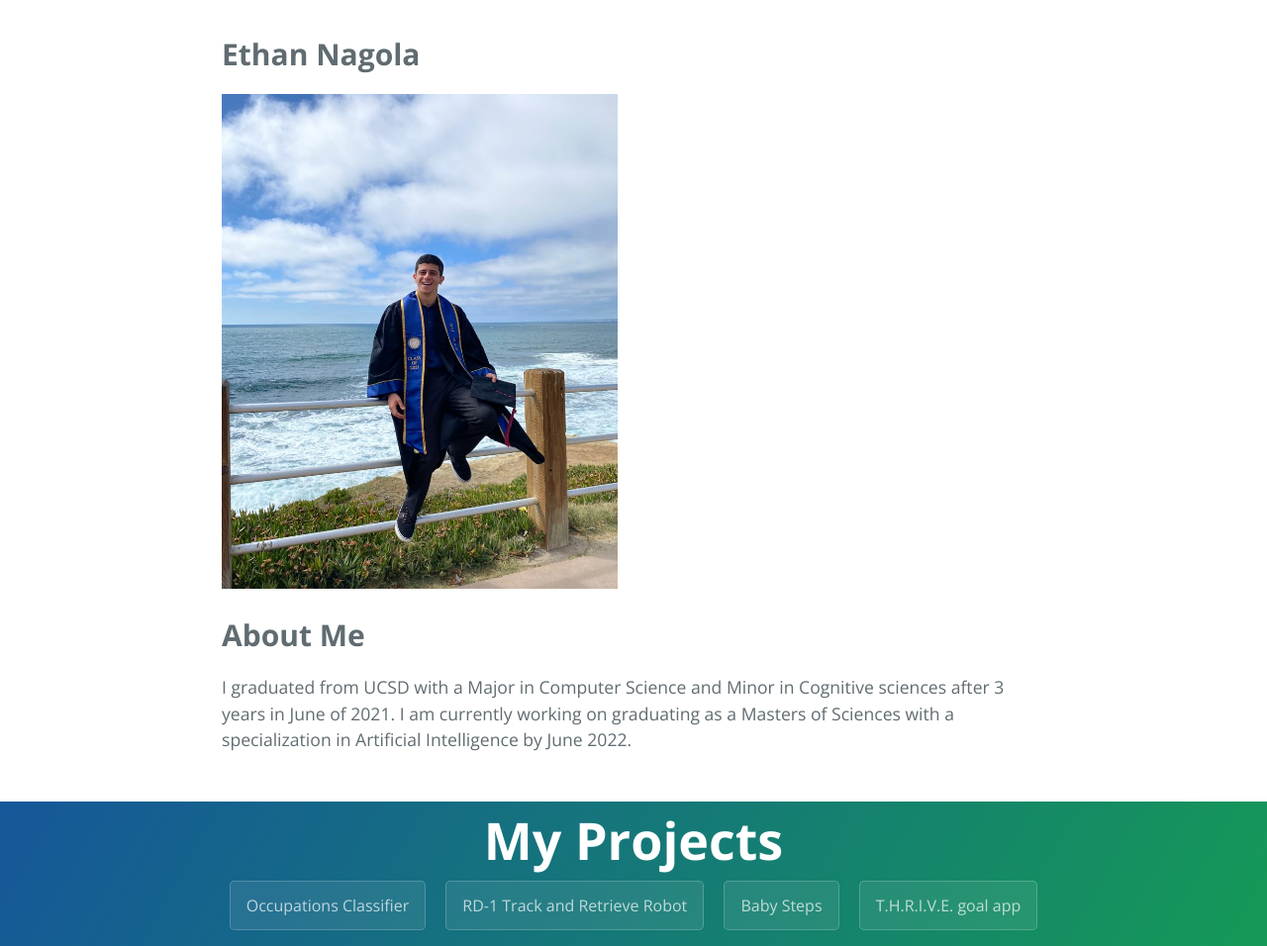
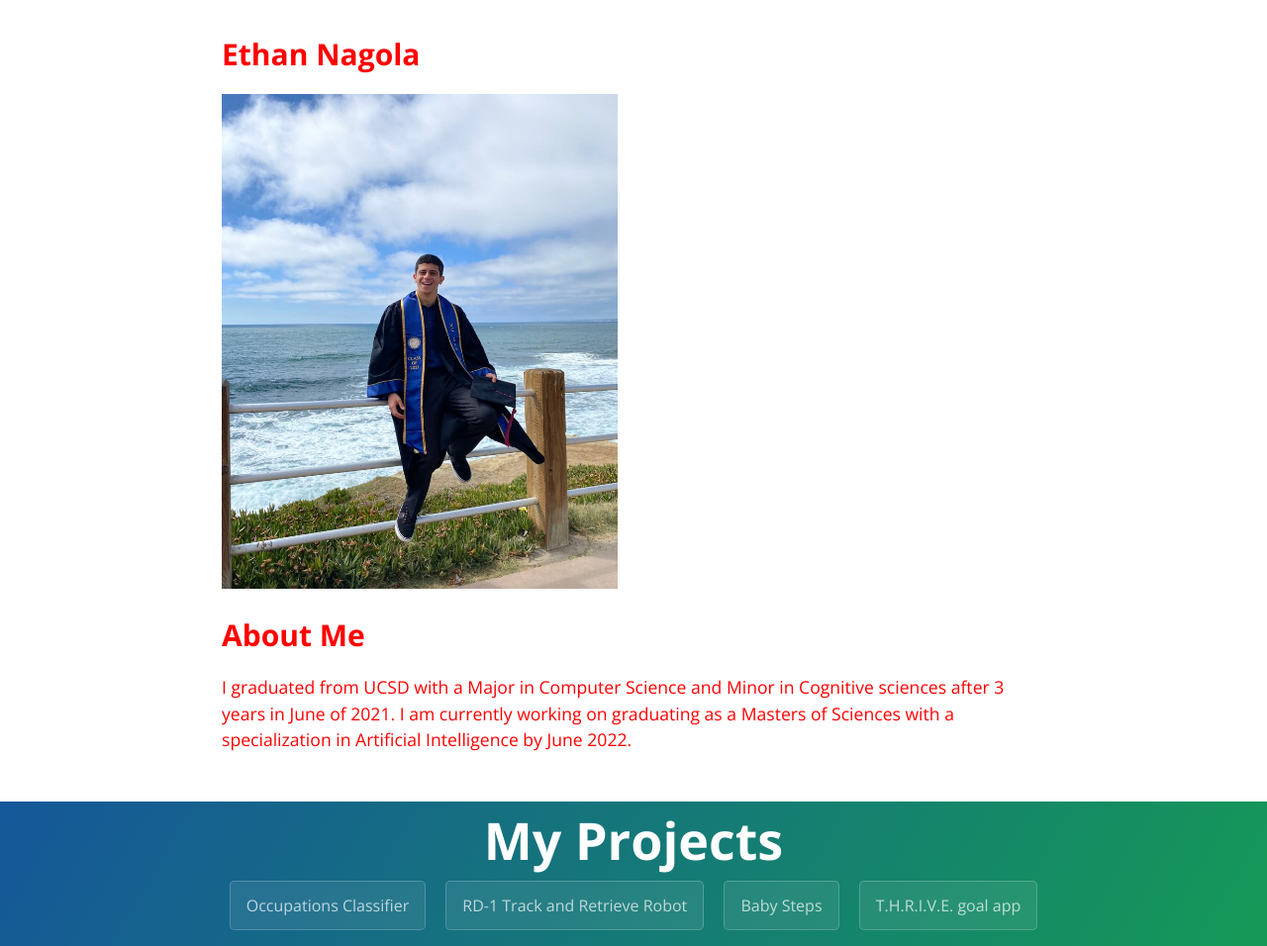
Before and after one commit to enagola/web, a Jekyll site: the page built from docs/ethan.md, in a window 1280 px wide. Shown: the whole page at 99% size. Built offline with Jekyll 4.4.1, drawn with Linux system fonts in a browser that asks for light colours.

Commit message:
Update stylesheet.css

```diff
--- a/docs/stylesheets/stylesheet.css
+++ b/docs/stylesheets/stylesheet.css
@@ -7,7 +7,7 @@ body {
   font-family: "Open Sans", "Helvetica Neue", Helvetica, Arial, sans-serif;
   font-size: 16px;
   line-height: 1.5;
-  color: #606c71; }
+  color: red; }
 
 a {
   color: #1e6bb8;
```
